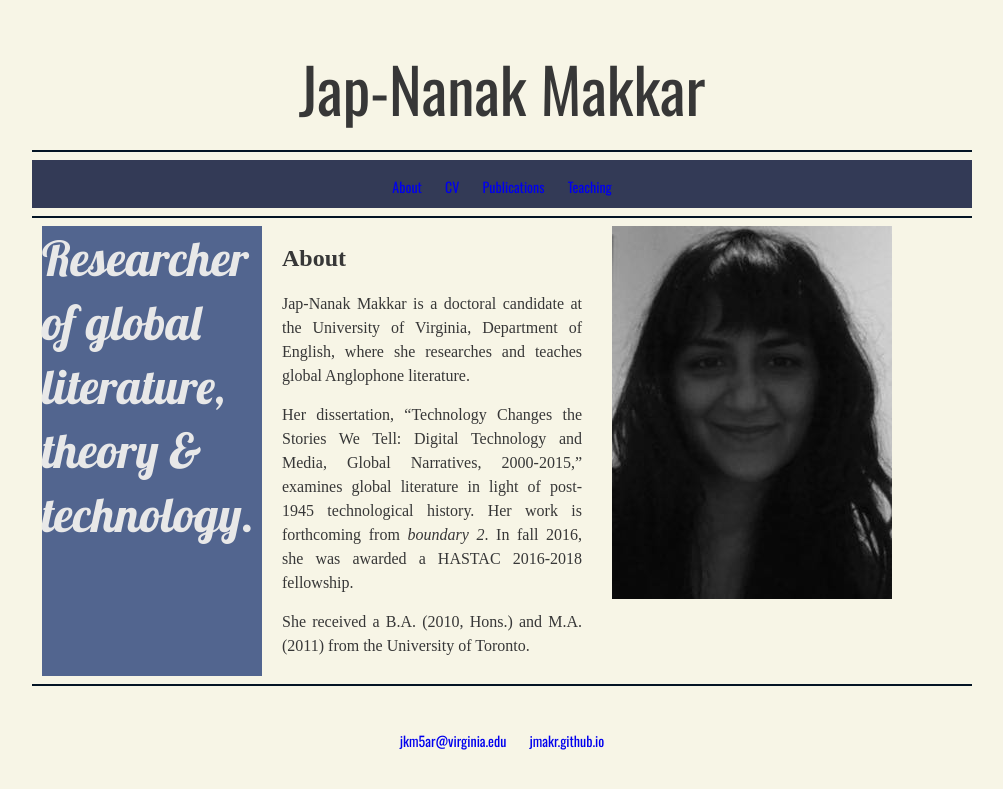
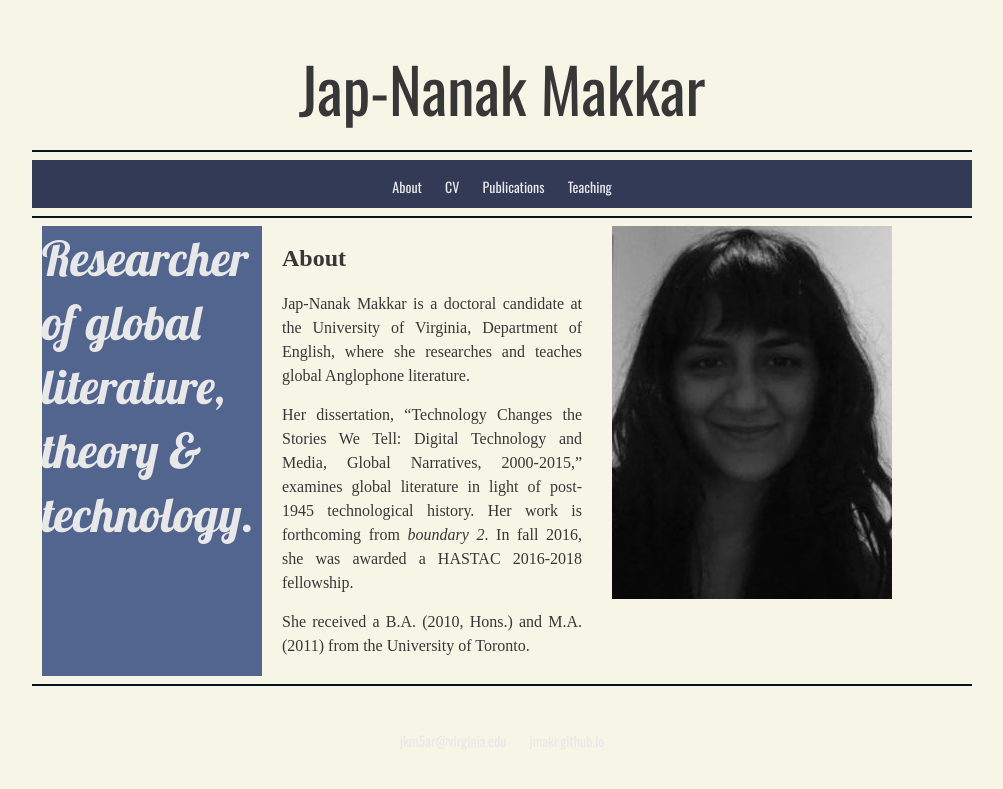
Before and after one commit to jmakr/jmakr.github.io, a Jekyll site: the page built from index.html, in a window 1280 px wide. Shown: the top 789 px of the page, without its empty margins (138-1141 px from the left). Built offline with Jekyll 4.4.1, drawn with Linux system fonts in a browser that asks for light colours; some web fonts are replaced.

Commit message:
Update main.css

```diff
--- a/css/main.css
+++ b/css/main.css
@@ -109,6 +109,7 @@ section {
 }
 
 a {
+    color: #e8e8e8; /* clean*/
     text-decoration: none;
     padding:10px;
 }
```
